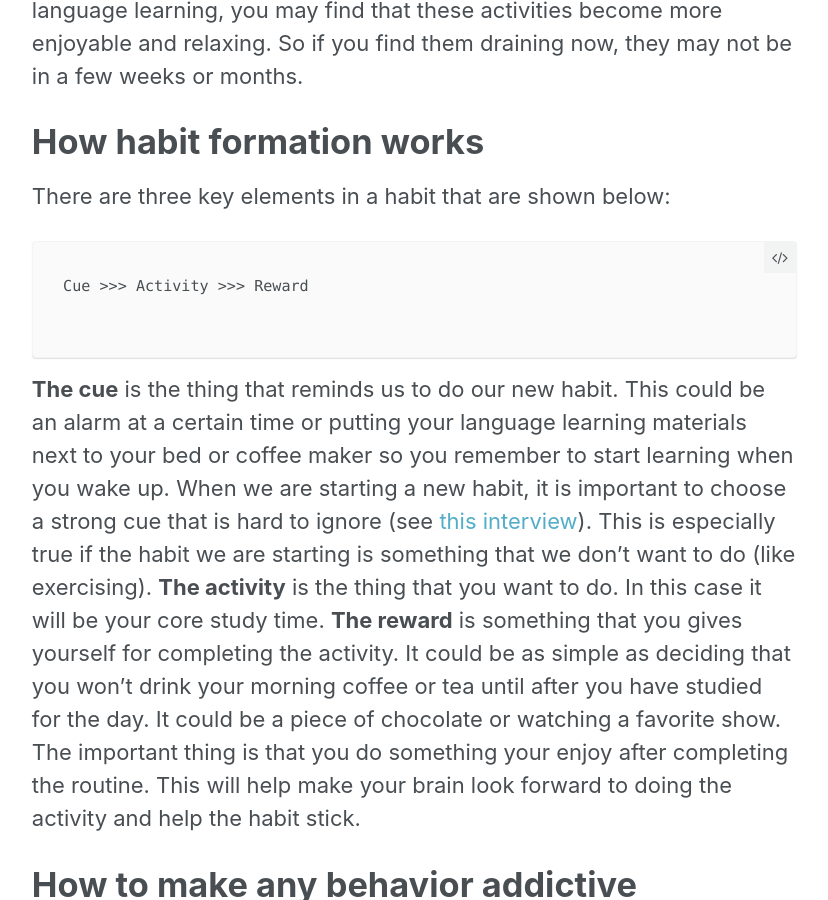
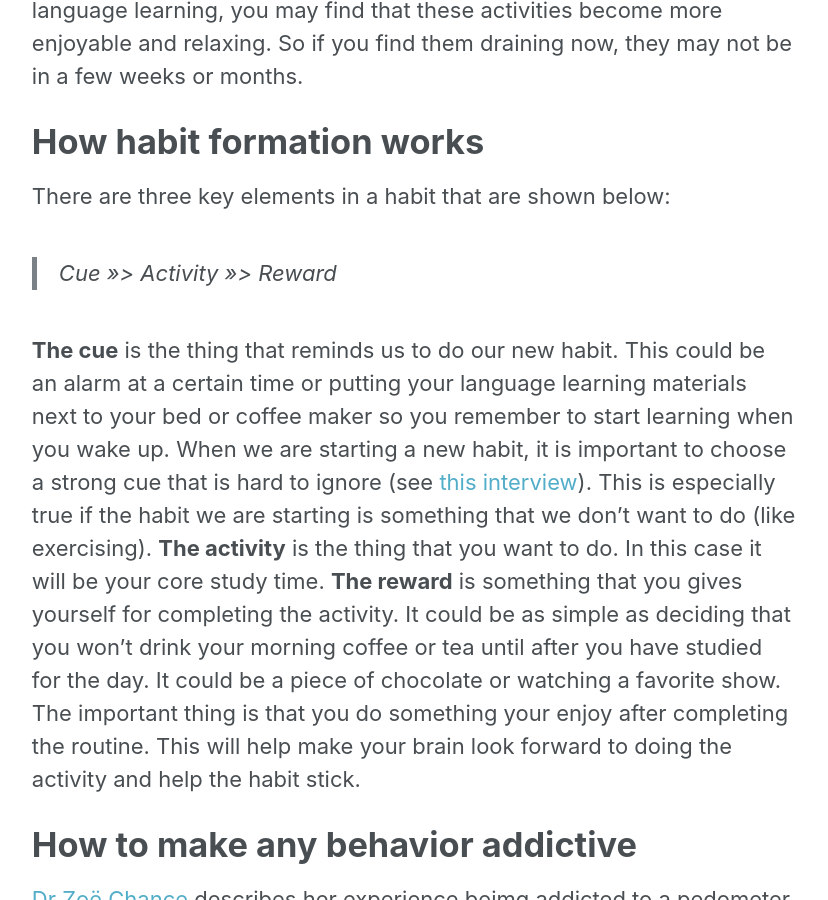
Before and after one commit to jackofalllanguages/jackofalllanguages.github.io, a Jekyll site: the page built from _posts/2017-03-18-Getting-your-learning-routine-right.md, in a window 1280 px wide and 900 px high, scrolled down 3076 px. Shown: the whole window, without its empty margins (252-1080 px from the left). Built offline with Jekyll 4.4.1, drawn with Linux system fonts in a browser that asks for light colours.

````diff
--- a/_posts/2017-03-18-Getting-your-learning-routine-right.md
+++ b/_posts/2017-03-18-Getting-your-learning-routine-right.md
@@ -45,11 +45,7 @@ Richards describes three kinds of time that we can use for language learning (se
 
 There are three key elements in a habit that are shown below:
 
-```
-Cue >>> Activity >>> Reward
-
-```
-
+> Cue >>> Activity >>> Reward
 
 **The cue** is the thing that reminds us to do our new habit. This could be an alarm at a certain time or putting your language learning materials next to your bed or coffee maker so you remember to start learning when you wake up. When we are starting a new habit, it is important to choose a strong cue that is hard to ignore (see [this interview](https://www.magneticmemorymethod.com/joanna-jast-hack-habits/)). This is especially true if the habit we are starting is something that we don't want to do (like exercising). **The activity** is the thing that you want to do. In this case it will be your core study time. **The reward** is something that you gives yourself for completing the activity. It could be as simple as deciding that you won't drink your morning coffee or tea until after you have studied for the day. It could be a piece of chocolate or watching a favorite show. The important thing is that you do something your enjoy after completing the routine. This will help make your brain look forward to doing the activity and help the habit stick.
 
````
